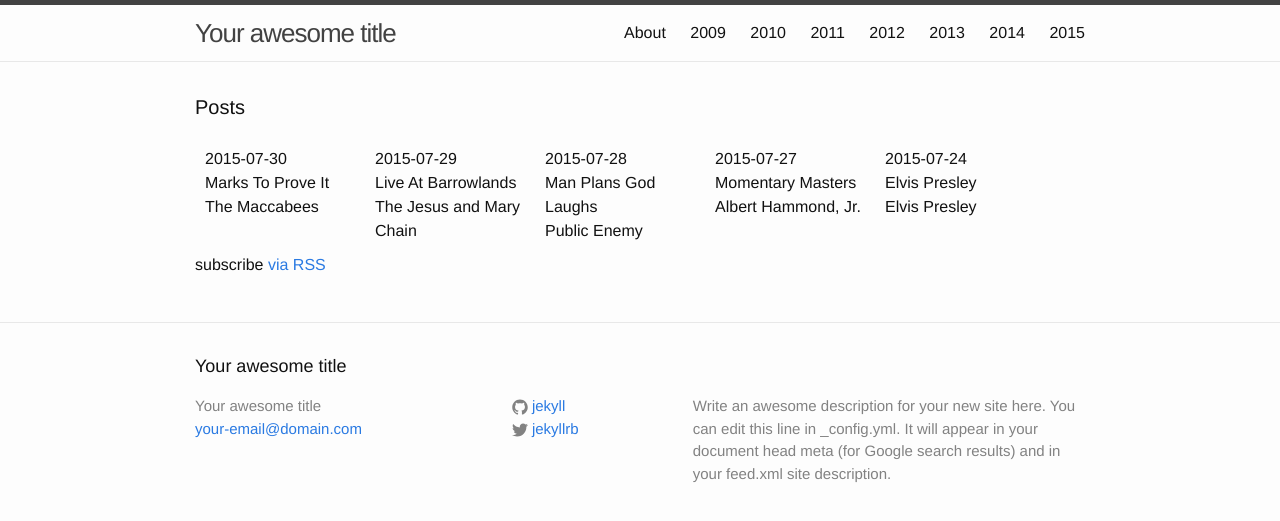
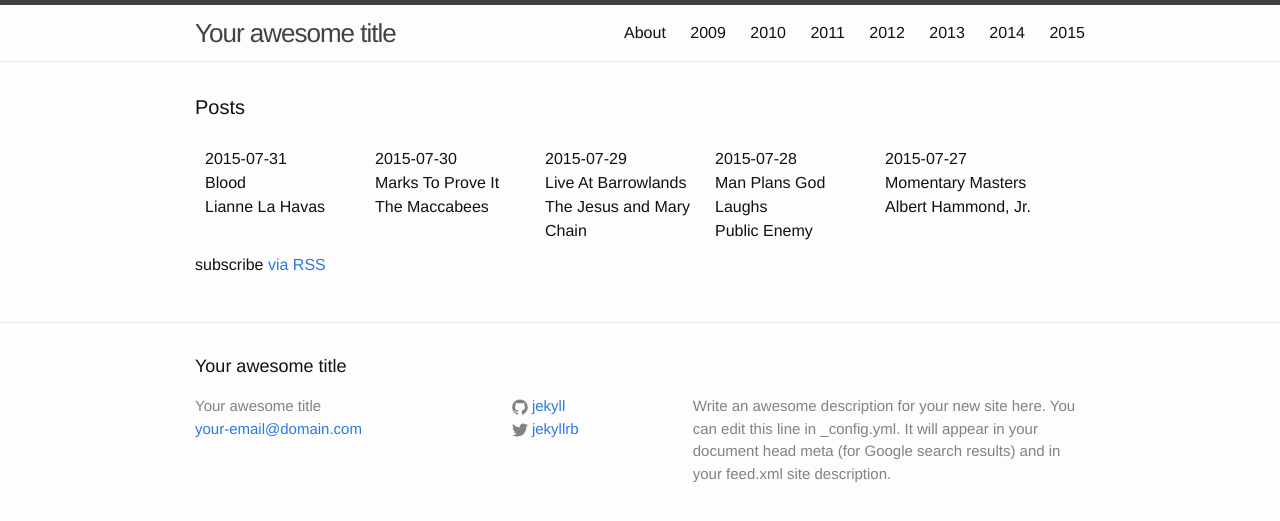
Before and after one commit to karaken12/bbc6musicaotd, a Jekyll site: the page built from site/index.html, in a window 1280 px wide. Shown: the top 521 px of the page. Built offline with Jekyll 4.4.1, drawn with Linux system fonts in a browser that asks for light colours.

Commit message:
Album for 2015-07-31.

```diff
--- a/site/_data/year/2015.yml
+++ b/site/_data/year/2015.yml
@@ -716,3 +716,8 @@
   artist: The Maccabees
   title: Marks To Prove It
   twitter: https://twitter.com/BBC6Music/status/626667804155072512
+- date: 2015-07-31
+  artist: Lianne La Havas
+  title: Blood
+  twitter: https://twitter.com/BBC6Music/status/627029876520919040
+  spotify-id: 1Fh5Y8ldo4PIW8Ija51BRK
```
